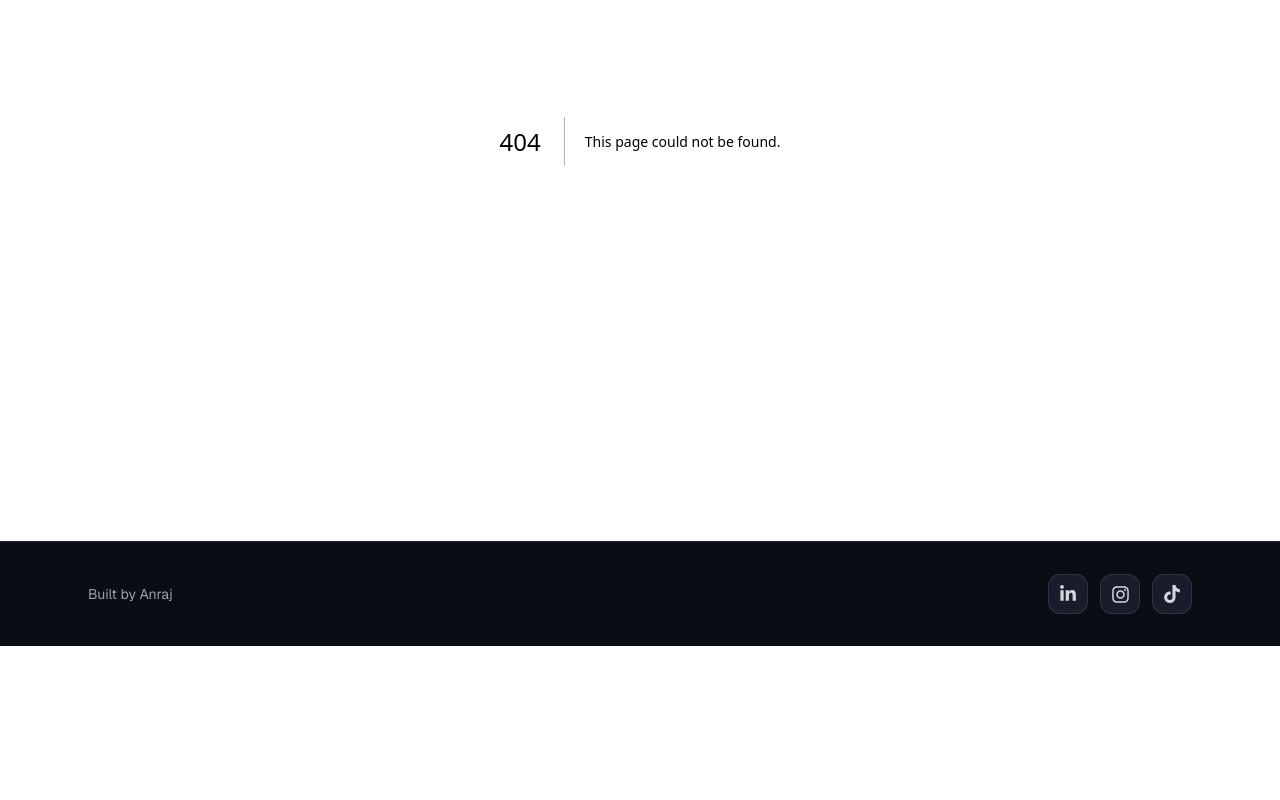
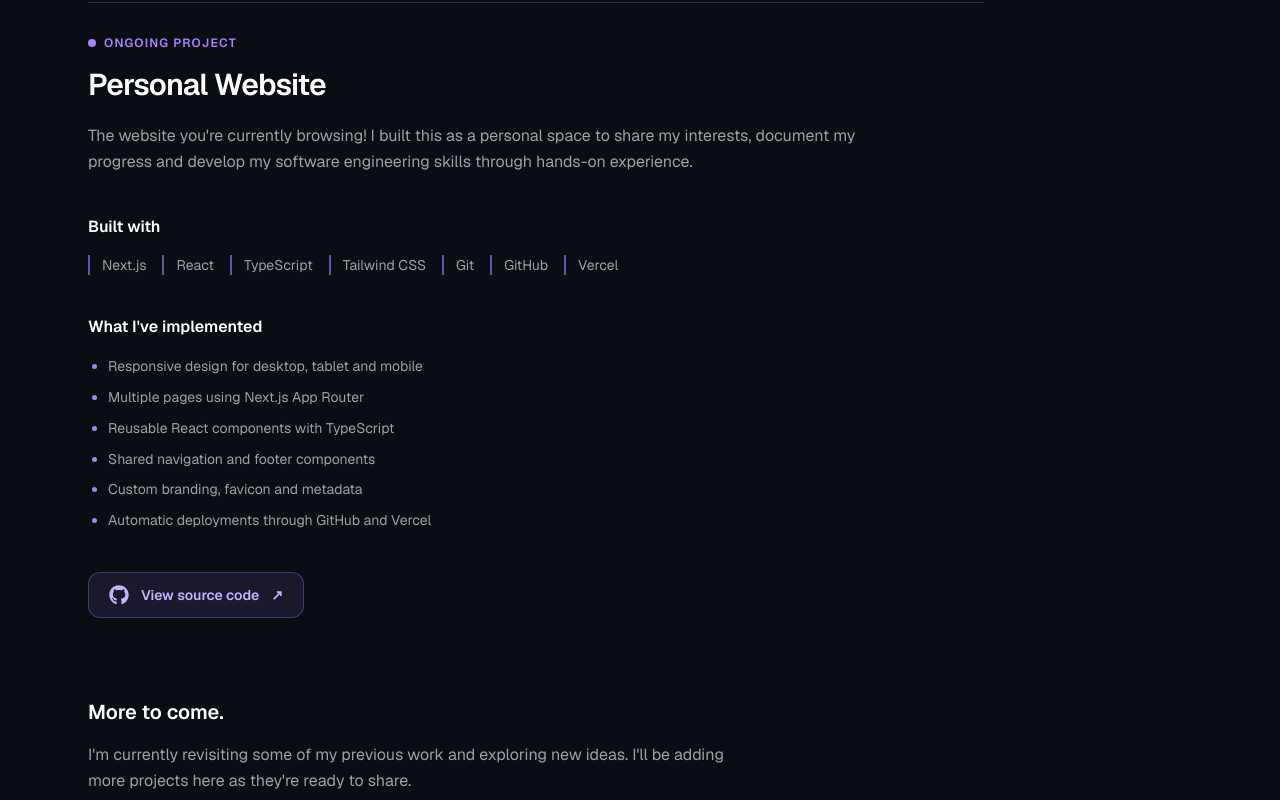
Before and after one commit to anrajplahe/anraj-website, a Next.js app: page /projects in a window 1280 px wide. Before the commit this address had no page. Shown: the part 340-1140 px from the top of the page. Before the commit the page ends 986 px from the top, so only its background shows below. Built offline with nearby package versions, Linux system fonts and the light colour scheme.

Commit message:
Add Projects page and refine website navigation

```diff
--- a/src/app/page.tsx
+++ b/src/app/page.tsx
@@ -4,10 +4,11 @@ import InterestCard from "@/components/InterestCard";
 
 const interests = [
   {
-    title: "Projects",
-    description: "A little insight into my tech journey and what I'm building.",
-    symbol: "</>",
-    colour: "text-violet-400",
+  title: "Projects",
+  description: "A little insight into my tech journey and what I'm building.",
+  symbol: "</>",
+  colour: "text-violet-400",
+  href: "/projects",
   },
   {
     title: "Tech",
@@ -46,7 +47,6 @@ export default function Home() {
         <div className="pointer-events-none absolute right-0 top-12 -z-0 h-64 w-64 rounded-full bg-green-600/10 blur-3xl" />
 
         <div className="relative z-10">
-
           {/* Introduction */}
           <h1 className="max-w-4xl text-4xl font-bold tracking-tight sm:text-5xl md:text-7xl">
             Hi, I'm <span className="text-green-400">Anraj</span>.
@@ -62,40 +62,6 @@ export default function Home() {
             This is my space to share what I'm building, learning and
             enjoying along the way.
           </p>
-
-          {/* Explore Button */}
-          <a
-            href="#interests"
-            className="
-              group mt-10 inline-flex items-center gap-4
-              rounded-2xl border border-green-200/40
-              bg-gradient-to-br from-green-300 via-green-400 to-green-600
-              px-6 py-3
-              text-base font-semibold tracking-normal text-green-950
-              shadow-[inset_0_1px_0_rgba(255,255,255,0.4),0_10px_30px_rgba(34,197,94,0.22)]
-              transition-all duration-300
-              motion-safe:hover:-translate-y-1
-              hover:shadow-[0_16px_40px_rgba(34,197,94,0.35)]
-              focus-visible:outline-2 focus-visible:outline-offset-4
-              focus-visible:outline-green-300
-            "
-          >
-            <span>Take a look</span>
-
-            <span
-              aria-hidden="true"
-              className="
-                flex h-9 w-9 items-center justify-center
-                rounded-xl bg-green-950/15
-                text-xl transition-transform duration-300
-                motion-safe:group-hover:translate-x-1
-                motion-safe:group-hover:-translate-y-1
-              "
-            >
-              →
-            </span>
-          </a>
-
         </div>
       </section>
 
--- /dev/null
+++ b/src/app/projects/page.tsx
@@ -0,0 +1,181 @@
+
+import type { Metadata } from "next";
+import { FaGithub } from "react-icons/fa6";
+
+export const metadata: Metadata = {
+  title: "Projects",
+  description:
+    "A collection of things I've built, experimented with and learned along the way.",
+  alternates: {
+    canonical: "/projects",
+  },
+};
+
+// Projects to showcase
+const projects = [
+  {
+    title: "Personal Website",
+    status: "Ongoing project",
+
+    description:
+      "The website you're currently browsing! I built this as a personal space to share my interests, document my progress and develop my software engineering skills through hands-on experience.",
+
+    technologies: [
+      "Next.js",
+      "React",
+      "TypeScript",
+      "Tailwind CSS",
+      "Git",
+      "GitHub",
+      "Vercel",
+    ],
+
+    features: [
+      "Responsive design for desktop, tablet and mobile",
+      "Multiple pages using Next.js App Router",
+      "Reusable React components with TypeScript",
+      "Shared navigation and footer components",
+      "Custom branding, favicon and metadata",
+      "Automatic deployments through GitHub and Vercel",
+    ],
+
+    githubUrl: "https://github.com/anrajplahe/anraj-website",
+  },
+];
+
+export default function ProjectsPage() {
+  return (
+    <main className="flex-1 bg-[#0B0D14] text-white">
+      <section className="mx-auto max-w-6xl px-4 py-16 sm:px-6 sm:py-24">
+
+        {/* Page Introduction */}
+        <h1 className="text-4xl font-bold tracking-tight text-violet-400 sm:text-5xl">
+          Projects
+        </h1>
+
+        <p className="mt-6 max-w-2xl text-base leading-relaxed text-gray-400 sm:text-lg">
+          Things I've built, things I'm working on and
+          what I've learned along the way.
+        </p>
+
+        {/* Projects */}
+        <div className="mt-16 space-y-16">
+
+          {projects.map((project) => (
+            <article
+              key={project.title}
+              className="max-w-4xl border-t border-white/15 pt-8"
+            >
+
+              {/* Project Status */}
+              <div className="flex items-center gap-2">
+                <span
+                  aria-hidden="true"
+                  className="h-2 w-2 rounded-full bg-violet-400"
+                />
+
+                <span className="text-xs font-semibold uppercase tracking-widest text-violet-400">
+                  {project.status}
+                </span>
+              </div>
+
+              {/* Project Title */}
+              <h2 className="mt-4 text-2xl font-semibold tracking-tight text-white sm:text-3xl">
+                {project.title}
+              </h2>
+
+              {/* Project Description */}
+              <p className="mt-5 max-w-3xl leading-relaxed text-gray-400">
+                {project.description}
+              </p>
+
+              {/* Technology Stack */}
+              <div className="mt-10">
+                <h3 className="text-base font-semibold text-white">
+                  Built with
+                </h3>
+
+                <ul className="mt-4 flex flex-wrap gap-x-4 gap-y-3">
+                  {project.technologies.map((tech) => (
+                    <li
+                      key={tech}
+                      className="border-l-2 border-violet-400/60 pl-3 text-sm text-gray-400"
+                    >
+                      {tech}
+                    </li>
+                  ))}
+                </ul>
+              </div>
+
+              {/* Implemented Features */}
+              <div className="mt-10">
+                <h3 className="text-base font-semibold text-white">
+                  What I've implemented
+                </h3>
+
+                <ul className="mt-4 list-disc space-y-2 pl-5 text-sm leading-relaxed text-gray-400 marker:text-violet-400">
+                  {project.features.map((feature) => (
+                    <li key={feature}>
+                      {feature}
+                    </li>
+                  ))}
+                </ul>
+              </div>
+
+
+            {/* Project Links */}
+            <div className="mt-10">
+            <a
+                href={project.githubUrl}
+                target="_blank"
+                rel="noopener noreferrer"
+                className="
+                group inline-flex items-center gap-3
+                rounded-xl border border-violet-400/30
+                bg-violet-400/10
+                px-5 py-3
+                text-sm font-semibold text-violet-300
+                transition-all duration-200
+                hover:border-violet-400/60
+                hover:bg-violet-400/20
+                hover:text-violet-200
+                focus-visible:outline-2
+                focus-visible:outline-offset-4
+                focus-visible:outline-violet-400
+                "
+            >
+                <FaGithub size={20} aria-hidden="true" />
+
+                <span>View source code</span>
+
+                <span
+                aria-hidden="true"
+                className="transition-transform duration-200 motion-safe:group-hover:translate-x-0.5 motion-safe:group-hover:-translate-y-0.5"
+                >
+                ↗
+                </span>
+            </a>
+            </div>
+
+            </article>
+          ))}
+
+        </div>
+
+        {/* Future Projects */}
+        <div className="mt-20 max-w-4xl">
+          <h2 className="text-xl font-semibold text-white">
+            More to come.
+          </h2>
+
+          <p className="mt-4 max-w-2xl leading-relaxed text-gray-400">
+            I'm currently revisiting some of my previous work
+            and exploring new ideas. I'll be adding more projects
+            here as they're ready to share.
+          </p>
+        </div>
+
+      </section>
+    </main>
+  );
+}
--- a/src/components/Footer.tsx
+++ b/src/components/Footer.tsx
@@ -1,6 +1,7 @@
 
 import {
   FaLinkedinIn,
+  FaGithub,
   FaInstagram,
   FaTiktok,
 } from "react-icons/fa6";
@@ -27,6 +28,17 @@ export default function Footer() {
             className="flex h-10 w-10 items-center justify-center rounded-xl border border-white/10 bg-[#191D2B] text-gray-300 transition-all duration-200 hover:-translate-y-1 hover:border-green-400/50 hover:text-green-400 focus-visible:outline-2 focus-visible:outline-offset-2 focus-visible:outline-green-400"
           >
             <FaLinkedinIn size={18} />
+          </a>
+
+          {/* GitHub */}
+          <a
+            href="https://github.com/anrajplahe"
+            target="_blank"
+            rel="noopener noreferrer"
+            aria-label="GitHub"
+            className="flex h-10 w-10 items-center justify-center rounded-xl border border-white/10 bg-[#191D2B] text-gray-300 transition-all duration-200 hover:-translate-y-1 hover:border-green-400/50 hover:text-green-400 focus-visible:outline-2 focus-visible:outline-offset-2 focus-visible:outline-green-400"
+          >
+            <FaGithub size={19} />
           </a>
 
           {/* Instagram */}
```
